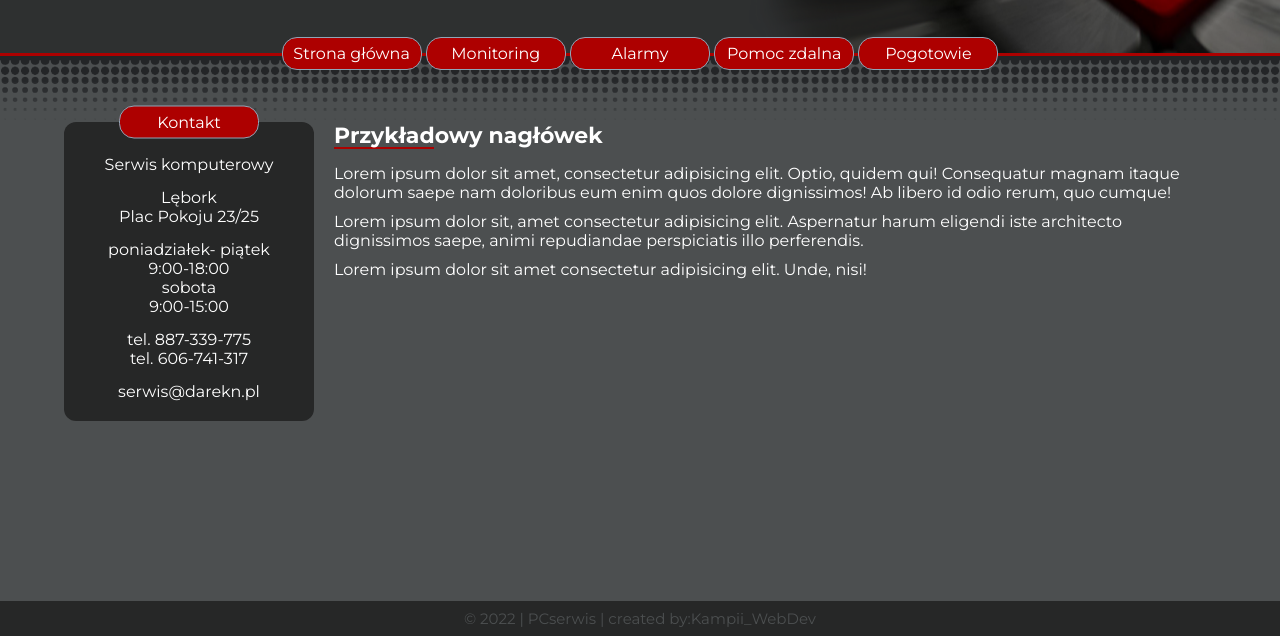
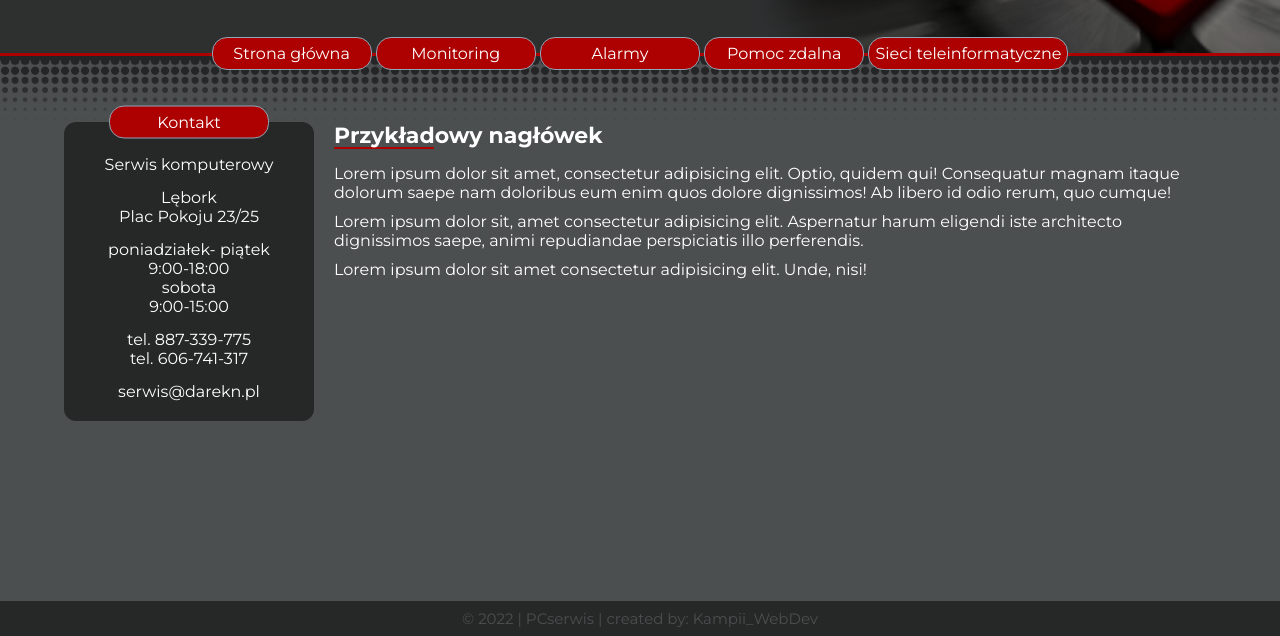
Before and after one commit to kampii-WebDev/pcserwis-responsive-www-site, a plain HTML site: page index.html in a window 1280 px wide. Shown: the part 164-800 px from the top of the page. Drawn offline with Linux system fonts and the light colour scheme.

Commit message:
Add files via upload

```diff
--- a/index.html
+++ b/index.html
@@ -30,7 +30,7 @@
                 <li><a href="./">Monitoring</a></li>
                 <li><a href="./">Alarmy</a></li>
                 <li><a href="./">Pomoc zdalna</a></li>
-                <li><a href="./">Pogotowie</a></li>
+                <li><a href="./">Sieci teleinformatyczne</a></li>
             </ul>
         </div>
         <!-- on desktop -->
@@ -39,7 +39,7 @@
             <div class="nav-btn"><a href="./">Monitoring</a></div>
             <div class="nav-btn"><a href="./">Alarmy</a></div>
             <div class="nav-btn"><a href="./">Pomoc zdalna</a></div>
-            <div class="nav-btn"><a href="./">Pogotowie</a></div>
+            <div class="nav-btn"><a href="./">Sieci teleinformatyczne</a></div>
         </div>
     </nav>
 
@@ -86,7 +86,7 @@
     </main>
 
     <footer>
-        <p>&copy; 2022 | PCserwis | created by: </p><a href="https://www.behance.net/kampii_WebDev"> Kampii_WebDev</a>
+        <p>&copy; 2022 | PCserwis | created by:&nbsp;</p><a href="https://www.behance.net/kampii_WebDev">Kampii_WebDev</a>
     </footer>
 
 </body>
--- a/sass/main.scss
+++ b/sass/main.scss
@@ -40,16 +40,20 @@ a {
 
 .nav-btn {
 	display: inline-block;
-	width: 140px;
+	width: 160px;
 	background-color: #ad0000;
 	color: $white;
 	border: solid 1px #90a5b6;
-	padding: 6px 6px;
+	padding: 6px 2px;
 	text-align: center;
 	border-bottom-left-radius: 15px 15px;
 	border-bottom-right-radius: 15px 15px;
 	border-top-left-radius: 15px 15px;
 	border-top-right-radius: 15px 15px;
+}
+
+.nav-btn:last-child {
+	width: 200px;
 }
 
 .navbar-container input[type='checkbox'],
```
Also changed, not shown: css/main.css, 1 other file.
